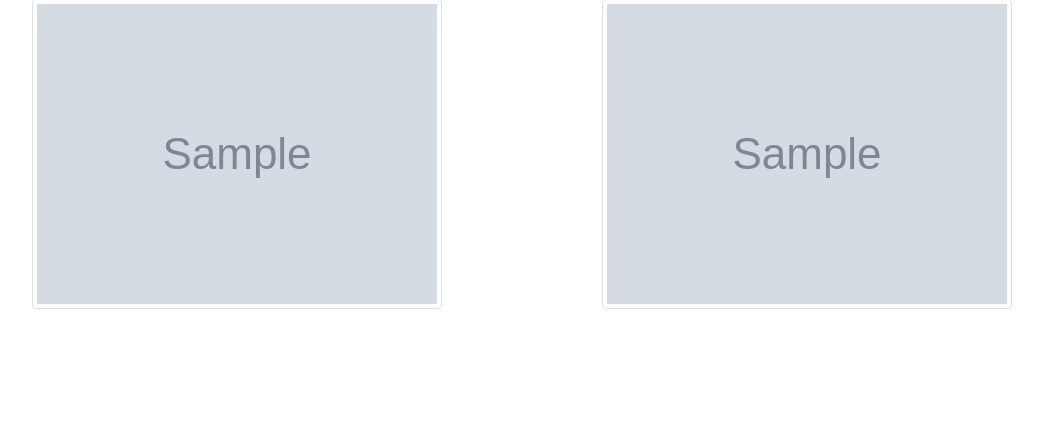
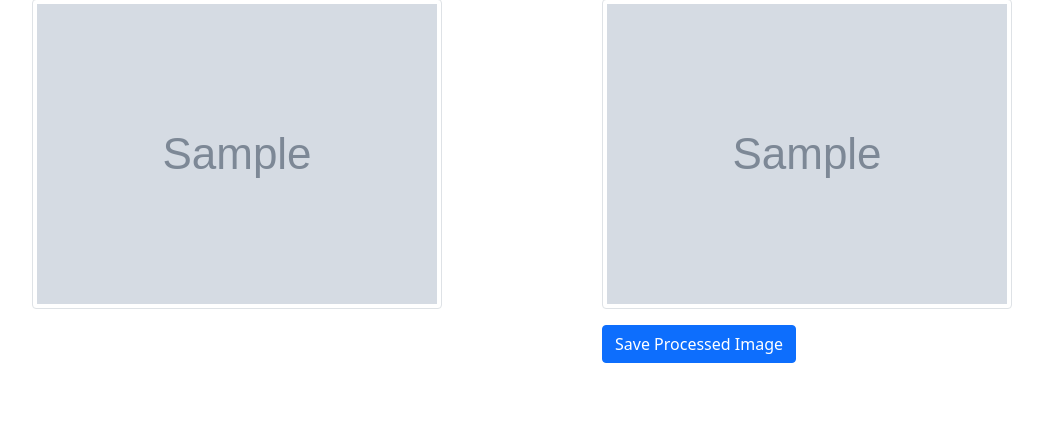
Before and after one commit to rib-thiago/redis-teste, a Flask app: template templates/edit_image.html in a window 1280 px wide. Shown: the part 375-800 px from the top of the page, without its empty margins (50-1093 px from the left). Run offline with Flask 3, Linux system fonts and the light colour scheme; the template is opened without the code that fills it: most values are stand-ins (such as "Sample title", 1, 10 or a date in 2020); grey boxes marked "Sample" are stand-in pictures; some libraries are stand-ins or nearby versions.

```diff
--- a/app.py
+++ b/app.py
@@ -135,7 +135,40 @@ def apply_method(method_name, image_id):
     cv2.imwrite(processed_image_path, processed_image)
 
     # Retorne o caminho da imagem processada como resposta
-    return jsonify({"processed_image_url": processed_image_path})
+    processed_image_url = url_for(
+        'static', filename='images/' + processed_image_filename)
+    return jsonify({"processed_image_url": processed_image_url})
+
+
+@app.route('/update/<image_id>', methods=['POST'])
+def update_image(image_id):
+    if request.method == 'POST':
+        # Verifica se a imagem com o image_id existe na galeria
+        if redis_client.lindex('gallery', 0) == image_id.encode('utf-8'):
+            # Obtém o caminho completo do arquivo de imagem existente
+            existing_image_path = os.path.join(
+                app.config['UPLOAD_FOLDER'], image_id + '.jpg')
+
+            # Remove o arquivo de imagem existente do sistema de arquivos
+            if os.path.exists(existing_image_path):
+                os.remove(existing_image_path)
+
+            # Processa a nova imagem enviada pelo usuário
+            new_image = request.files['new_image']
+            new_image_id = str(uuid4())
+            new_image_path = os.path.join(
+                app.config['UPLOAD_FOLDER'], new_image_id + '.jpg')
+            new_image.save(new_image_path)
+
+            # Atualiza o Redis para refletir a substituição da imagem
+            redis_client.lrem('gallery', 0, image_id)
+            redis_client.lpush('gallery', new_image_id)
+
+            return redirect(url_for('gallery'))
+        else:
+            return jsonify({"error": "Image not found in the gallery"}), 404
+    else:
+        return redirect(url_for('index'))
 
 
 if __name__ == '__main__':
--- a/templates/edit_image.html
+++ b/templates/edit_image.html
@@ -68,6 +68,15 @@
               id="processedImage"
             />
           </div>
+          <div class="mt-3">
+            <button
+              onclick="saveProcessedImage('{{ image_id }}', '{{ image_url }}')"
+              class="btn btn-primary"
+              data-image-url="{{ image_url }}"
+            >
+              Save Processed Image
+            </button>
+          </div>
         </div>
       </div>
     </div>
@@ -102,6 +111,28 @@
             console.error("Error:", error);
           });
       }
+
+      function saveProcessedImage(imageId, imageUrl) {
+        var apiUrl = "/update/" + imageId;
+
+        var formData = new FormData();
+        var newImageInput = document.querySelector('input[name="new_image"]');
+        formData.append("new_image", newImageInput.files[0]);
+        formData.append("processed_image_url", imageUrl); // Inclua a URL da imagem processada
+
+        fetch(apiUrl, {
+          method: "POST",
+          body: formData,
+        })
+          .then((response) => response.json())
+          .then((data) => {
+            // Redirecione para a página da galeria após salvar a imagem processada
+            window.location.href = "/gallery";
+          })
+          .catch((error) => {
+            console.error("Error:", error);
+          });
+      }
     </script>
   </body>
 </html>
```
